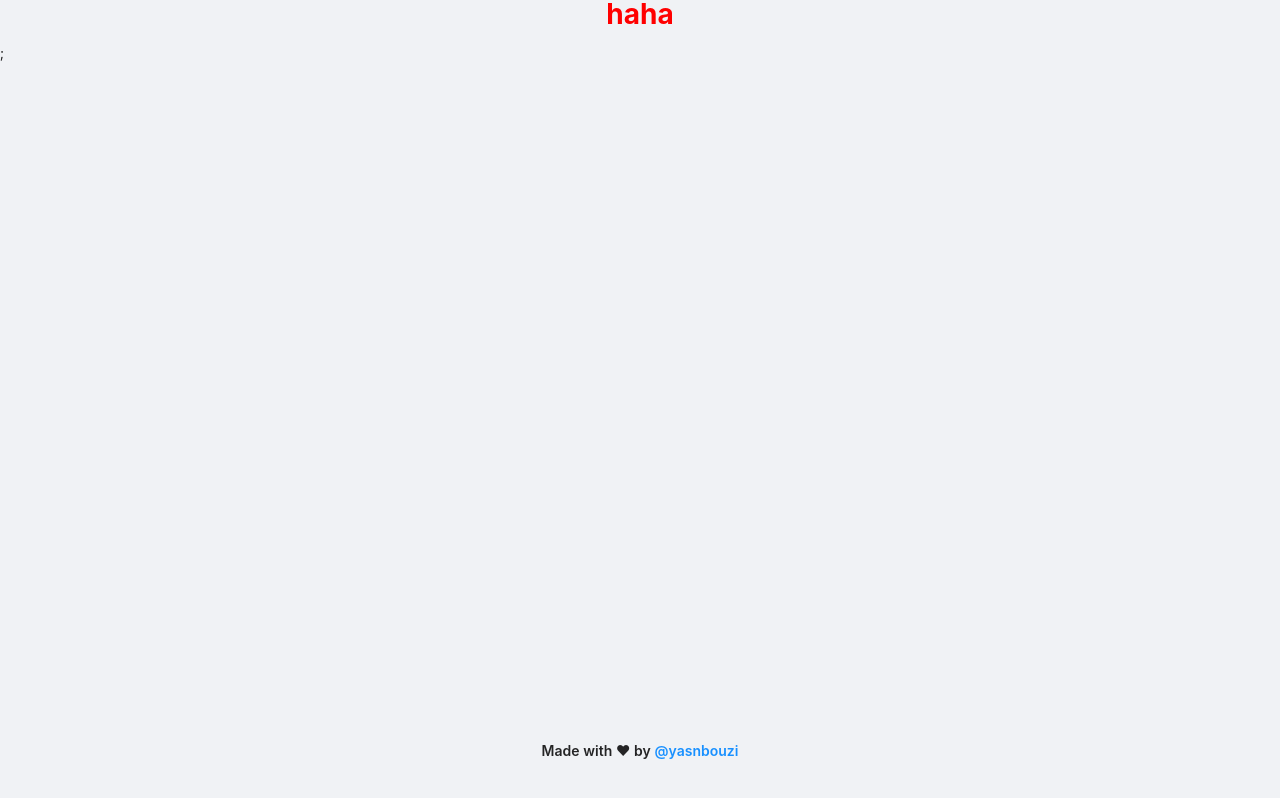
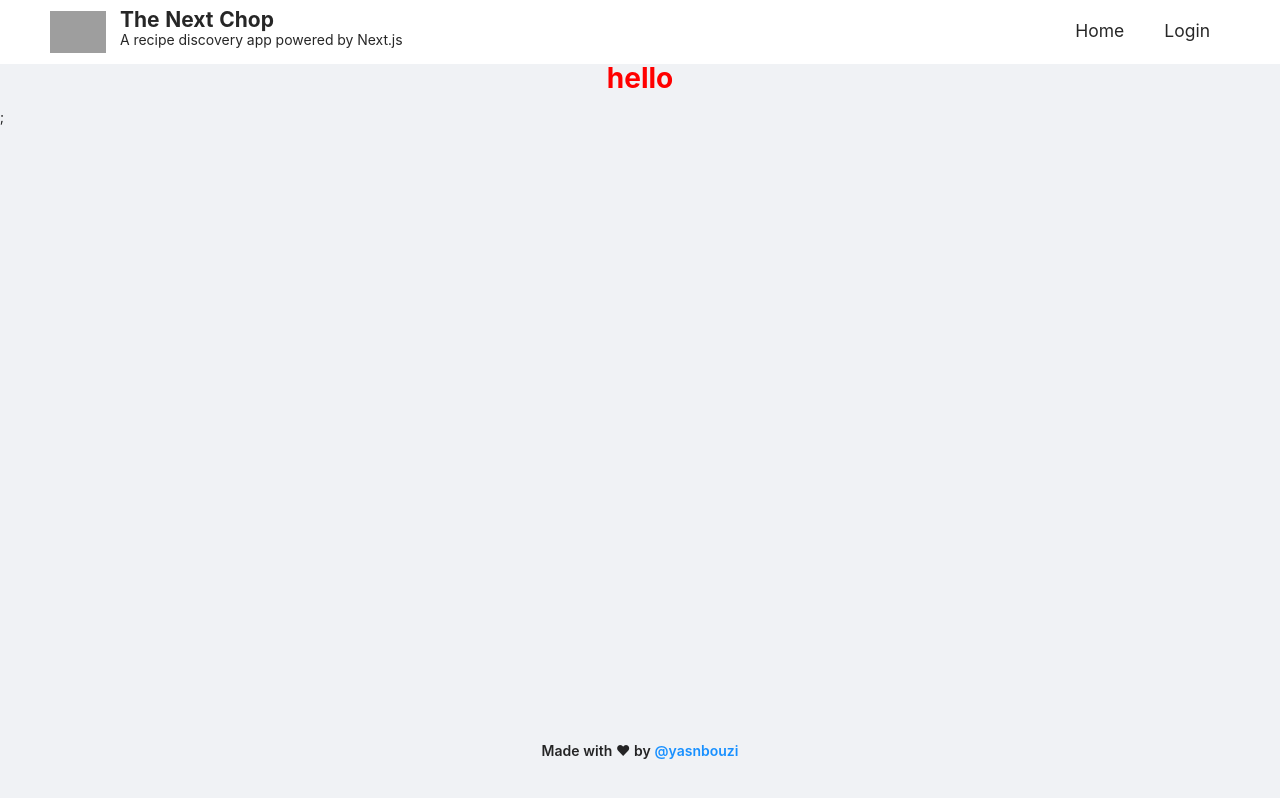
Before and after one commit to yasnbouz/recipes, a Next.js app: page / in a window 1280 px wide. Built offline with nearby package versions, Linux system fonts and the light colour scheme; grey boxes are pictures that could not be loaded.

Commit message:
Add Main Navbar

```diff
--- a/components/layout/MainLayout.tsx
+++ b/components/layout/MainLayout.tsx
@@ -6,6 +6,7 @@ import Head from 'next/head';
 import { Layout } from 'antd';
 import MainFooter from './MainFooter';
 import styled from 'styled-components';
+import MainNavBar from './MainNavBar';
 const { Content } = Layout;
 type Props = {
     children: ReactNode;
@@ -57,6 +58,7 @@ const MainLayout = ({ children, title = '' }: Props) => {
             <MainHead title={title} />
             <StyledBody>
                 <Layout>
+                    <MainNavBar />
                     <Content> {children}</Content>
                     <MainFooter />
                 </Layout>
--- /dev/null
+++ b/components/layout/MainNavBar.tsx
@@ -0,0 +1,71 @@
+import { Layout, Menu } from 'antd';
+const { Header } = Layout;
+import Link from 'next/link';
+import styled from 'styled-components';
+
+const StyledHeader = styled(Header)`
+    ${({ theme }) => `
+        background-color:${theme['header_color']};
+        border-bottom:1px solid ${theme['header_color']};
+        li a {
+            font-size:${theme['font_size_md']};
+        }
+    `};
+    display: flex;
+    justify-content: space-between;
+`;
+const StyledMenu = styled(Menu)`
+    line-height: 62px !important;
+    border-bottom: none;
+`;
+
+const StyledBrand = styled.div`
+    display: flex;
+    align-items: center;
+    @media (max-width: 768px) {
+        .brand-name {
+            visibility: hidden;
+        }
+    }
+    .logo {
+        width: 4em;
+        margin-right: 1em;
+    }
+    .brand-name {
+        ${({ theme }) => `
+        h2{
+            text-align: left;
+            font-size:${theme['font_size_lg']};
+        }
+        p{
+            font-size:${theme['font_size_sm']};
+            line-height:0;
+        }
+        `}
+    }
+`;
+export default function MainNavBar() {
+    return (
+        <StyledHeader>
+            <StyledBrand>
+                <img className="logo" src="/logo.svg" alt="recipe brand" />
+                <div className="brand-name">
+                    <h2>The Next Chop</h2>
+                    <p>A recipe discovery app powered by Next.js</p>
+                </div>
+            </StyledBrand>
+            <StyledMenu mode="horizontal" theme="light">
+                <Menu.Item key="home">
+                    <Link href="/">
+                        <a>Home</a>
+                    </Link>
+                </Menu.Item>
+                <Menu.Item key="login">
+                    <Link href="/login">
+                        <a>Login</a>
+                    </Link>
+                </Menu.Item>
+            </StyledMenu>
+        </StyledHeader>
+    );
+}
--- a/pages/index.tsx
+++ b/pages/index.tsx
@@ -7,7 +7,7 @@ const StyledText = styled.h1`
 const Home = () => {
     return (
         <MainLayout title="Recipes">
-            <StyledText>haha</StyledText>;
+            <StyledText>hello</StyledText>;
         </MainLayout>
     );
 };
```
Also changed, not shown: .eslintrc.js.
